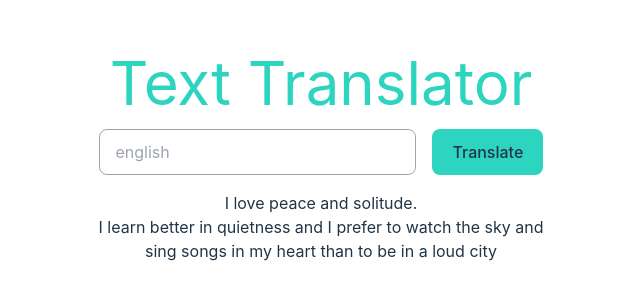
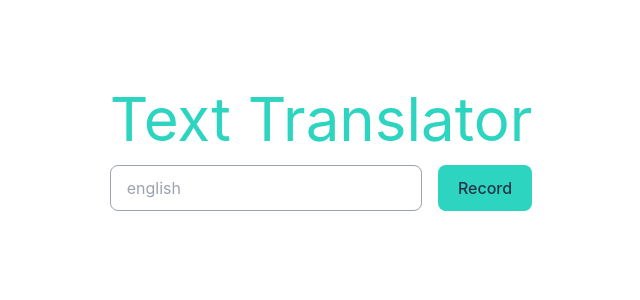
Before and after one commit to refilwe-m/text-translator, a React (Vite) app: page / in a window 1280 px wide. Shown: the part 242-542 px from the top of the page, without its empty margins (319-959 px from the left). Built offline with nearby package versions, Linux system fonts and the light colour scheme.

Commit message:
Package fix

```diff
--- a/package.json
+++ b/package.json
@@ -10,8 +10,11 @@
     "preview": "vite preview"
   },
   "dependencies": {
+    "core-js": "^3.32.0",
     "react": "^18.2.0",
-    "react-dom": "^18.2.0"
+    "react-dom": "^18.2.0",
+    "react-speech-recognition": "^3.10.0",
+    "regenerator-runtime": "^0.13.11"
   },
   "devDependencies": {
     "@types/react": "^18.2.15",
--- a/src/App.tsx
+++ b/src/App.tsx
@@ -1,10 +1,14 @@
 import { useState } from "react";
 import "./App.css";
 import { Heading } from "./components";
+import "core-js/stable";
+import "regenerator-runtime/runtime";
+import { useSpeechRecognition } from "react-speech-recognition";
 
 function App() {
   const [language, setLanguage] = useState("english");
-
+  const { transcript, listening } = useSpeechRecognition();
+  console.log(listening);
   return (
     <>
       <Heading text="Text Translator" />
@@ -19,15 +23,11 @@ function App() {
           className="bg-teal-400"
           onClick={() => alert(`Your language is ${language}`)}
         >
-          Translate
+          Record
         </button>
       </section>
 
-      <p>
-        I love peace and solitude.
-        <br /> I learn better in quietness and I prefer to watch the sky and
-        <br /> sing songs in my heart than to be in a loud city
-      </p>
+      <p>{transcript}</p>
     </>
   );
 }
```
Also changed, not shown: 2 other files (tests, documents, lock files or other folders).
